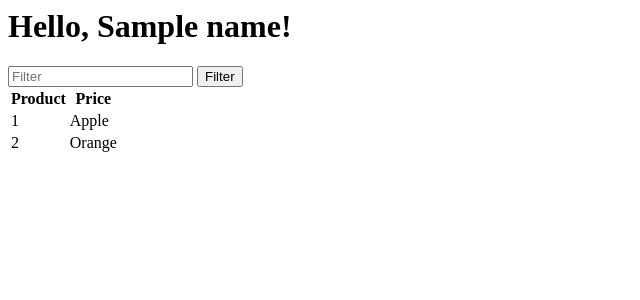
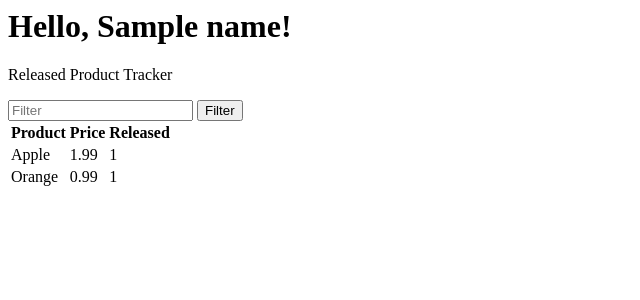
Before and after one commit to VandyHacks/intro-ctf-workshop, a Flask app: template templates/products.html in a window 1280 px wide. Shown: the top 300 px of the page, without its empty margins (0-640 px from the left). Run offline with Flask 3, Linux system fonts and the light colour scheme; data comes from the database, SQL or seed files in the repository; the template is opened without the code that fills it: most values are stand-ins (such as "Sample title", 1, 10 or a date in 2020).

Commit message:
make released clear

```diff
--- a/templates/products.html
+++ b/templates/products.html
@@ -1,5 +1,5 @@
 <h1>Hello, {{name}}!</h1>
-
+<p>Released Product Tracker</p>
 <input id="filter" type="text" placeholder="Filter" />
 <button onclick="updateTable()">Filter</button>
 <br />
@@ -8,6 +8,7 @@
         <tr>
             <th>Product</th>
             <th>Price</th>
+            <th>Released</th>
         </tr>
     </thead>
     <tbody id="tbody">
@@ -22,8 +23,9 @@ async function updateTable() {
     const products = await response.json();
     tbody.innerHTML = products.map(product => `
         <tr>
-            <td>${product[0]}</td>
             <td>${product[1]}</td>
+            <td>${product[2]}</td>
+            <td>${product[3]}</td>
         </tr>
     `).join('');
 }
```
